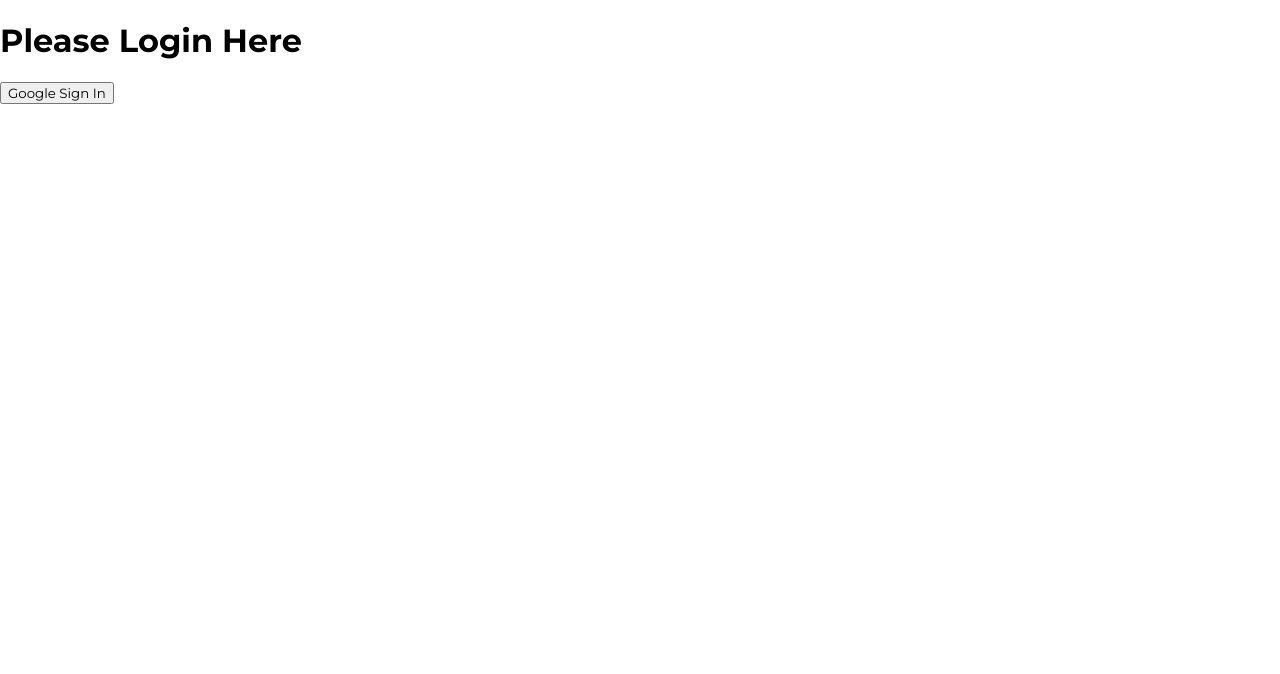
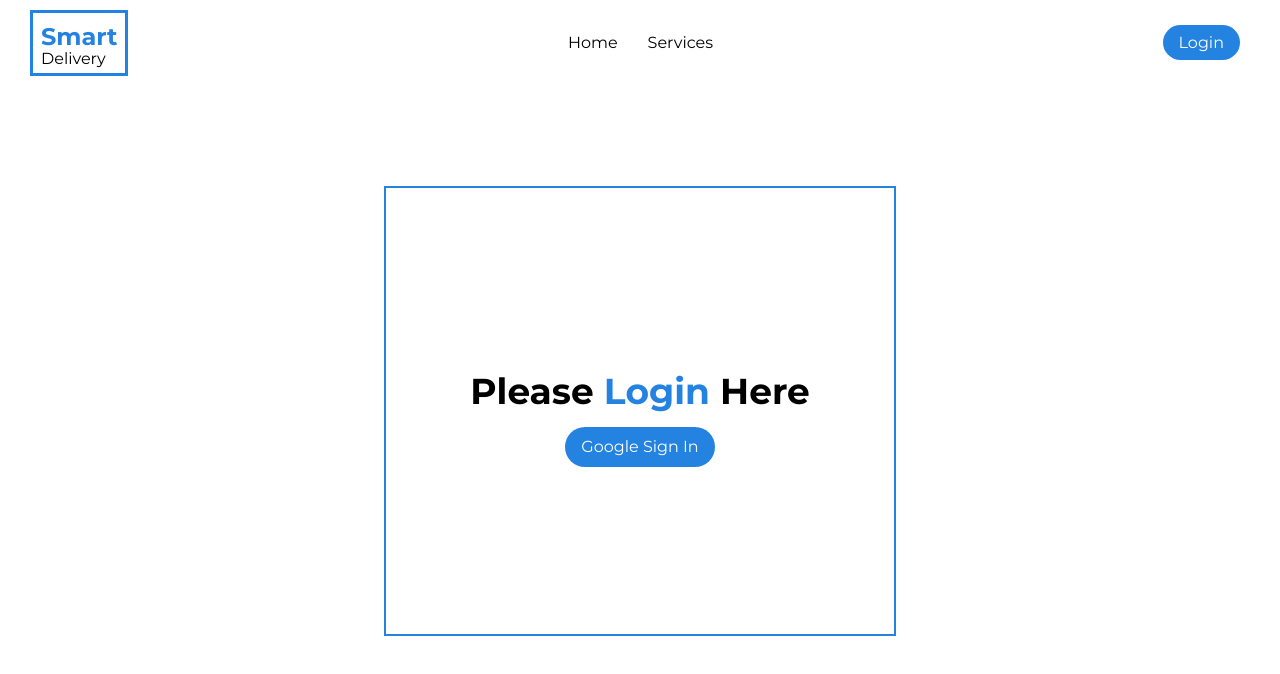
Before and after one commit to abdullahmamun1/Tourist-Service-Website-Client, a React (Create React App) app: page /login in a window 1280 px wide. Shown: the top 674 px of the page. Built offline with nearby package versions, Linux system fonts and the light colour scheme; no server answers.

Commit message:
navbar added and login page

```diff
--- /dev/null
+++ b/craco.config.js
@@ -0,0 +1,10 @@
+module.exports = {
+    style: {
+        postcss: {
+            plugins: [
+                require('tailwindcss'),
+                require('autoprefixer'),
+            ],
+        },
+    },
+}
--- a/src/App.css
+++ b/src/App.css
@@ -39,3 +39,28 @@
     transform: rotate(360deg);
   }
 }
+
+
+
+.custom-btn{
+  background-color: #2483e1;
+  color: white;
+  border: none;
+  padding: 8px 16px;
+  border-radius: 21px;
+  margin: 0 10px;
+  font-size: 16px;
+  cursor: pointer;
+}
+.custom-btn:hover{
+  background-color: #3273b4;
+  transition: 0.3s;
+}
+
+.custom-color{
+  color:#2483e1;
+}
+
+.custom-border {
+  border: 3px solid #2483e1;
+}
--- a/src/App.js
+++ b/src/App.js
@@ -12,12 +12,14 @@ import AddService from './Components/AddService/AddService';
 import PlaceOrder from './Components/PlaceOrder/PlaceOrder';
 import PrivateRoute from './Components/PrivateRoute/PrivateRoute';
 import AuthProvider from './contexts/AuthProvider';
+import Nav from './Components/Home/Header/Nav/Nav';
 
 function App() {
   return (
     <div>
       <AuthProvider>
         <Router>
+          <Nav></Nav>
           <Switch>
             <Route exact path="/">
               <Home></Home>
--- a/src/Components/Home/Header/Nav/Nav.js
+++ b/src/Components/Home/Header/Nav/Nav.js
@@ -1,9 +1,32 @@
 import React from 'react';
+import { Link } from 'react-router-dom';
+import useAuth from '../../../../hooks/useAuth';
+import './nav.css'
 
 const Nav = () => {
+    const { user, logOut } = useAuth();
     return (
-        <div>
-            <h1>This is Nav</h1>
+        <div className="nav">
+            <nav>
+                <div>
+                    <Link to="/home">
+                        <p className="leading-3 px-2 py-2
+                     custom-border"><span className="font-bold text-2xl custom-color">Smart</span> <br /> Delivery</p>
+                    </Link>
+                </div>
+                <ul>
+                    <li><Link to="/home">Home</Link></li>
+                    <li><Link to="/services">Services</Link></li>
+                    {user.email && <li><Link to="myOrders">My Orders</Link></li>}
+                    {user.email && <li><Link to="/services/manage">Manage Orders</Link></li>}
+                    {user.email && <li><Link to="/services/add">Add a Service</Link></li>}
+                </ul>
+                <div >
+                    {user.email && <small className="display-name">{user.displayName}</small>}
+                    {user.email ? <button className="custom-btn" onClick={logOut}>Logout</button> : <Link className="custom-btn " style={{ "text-decoration": "none" }} to="/login">Login</Link>}
+                </div>
+
+            </nav>
         </div>
     );
 };
--- /dev/null
+++ b/src/Components/Home/Header/Nav/nav.css
@@ -0,0 +1,57 @@
+.nav{
+    display: flex;
+    justify-content: center;
+}
+nav {
+    display: flex;
+    justify-content: space-between;
+    align-items: center;
+    margin: 0 10px;
+    width: 100%;
+    padding: 10px 20px;
+}
+nav ul{
+    display: flex;
+}
+nav ul li{
+    list-style: none;
+    padding: 5px 15px;
+}
+nav ul li a{
+    text-decoration: none;
+    color: black;
+    position: relative;
+}
+
+nav ul li a::after{
+    position: absolute;
+    content: '';
+    height: 3px;
+    width: 0%;
+    left: 0;
+    right: 0;
+    margin: 0 auto;
+    bottom: -5px;
+    background-color: #2483e1;
+}
+nav ul li a:hover::after{
+    transition: 0.3s;
+    width: 60%;
+}
+
+.display-name{
+    margin: 0 15px;
+    position: relative;
+
+}
+.display-name::after{
+    position: absolute;
+    content: '';
+    height: 1px;
+    width: 100%;
+    left: 0;
+    right: 0;
+    bottom: -5px;
+    background-color: #2483e1;
+
+}
--- a/src/Components/Home/Home.js
+++ b/src/Components/Home/Home.js
@@ -1,5 +1,4 @@
 import React from 'react';
-import useAuth from '../../hooks/useAuth';
 import Services from '../Services/Services';
 import Banner from './Banner/Banner';
 import Footer from './Footer/Footer';
@@ -8,7 +7,6 @@ import Nav from './Header/Nav/Nav';
 const Home = () => {
     return (
         <div>
-            <Nav></Nav>
             <Banner></Banner>
             <Services></Services>
             <Footer></Footer>
--- a/src/Components/Login/Login.js
+++ b/src/Components/Login/Login.js
@@ -1,6 +1,7 @@
 import React from 'react';
 import { useHistory, useLocation } from 'react-router';
 import useAuth from '../../hooks/useAuth';
+import './login.css'
 
 const Login = () => {
     const { signInUsingGoogle, setUser } = useAuth();
@@ -10,7 +11,7 @@ const Login = () => {
 
 
     const handleSignIn = () => {
-        signInUsingGoogle
+        signInUsingGoogle()
             .then((result) => {
                 setUser(result.user);
                 history.push(url)
@@ -20,9 +21,11 @@ const Login = () => {
 
     }
     return (
-        <div>
-            <h1>Please Login Here</h1>
-            <button onClick={handleSignIn}>Google Sign In</button>
+        <div className="login">
+            <div className="login-box">
+                <h1 className="text-4xl font-bold py-4">Please <span className="custom-color">Login</span> Here</h1>
+                <button className="custom-btn" onClick={handleSignIn}>Google Sign In</button>
+            </div>
         </div>
     );
 };
--- /dev/null
+++ b/src/Components/Login/login.css
@@ -0,0 +1,21 @@
+.login{
+    display: flex;
+    justify-content: center;
+    align-items: center;
+    margin-top: 100px;
+}
+
+.login-box{
+    display: flex;
+    flex-direction: column;
+    justify-content: center;
+    align-items: center;
+    height: 450px;
+    width:40%;
+    border:2px solid #2483e1;
+
+}
+
+.login-btn{
+
+}
--- a/src/hooks/useFirebase.js
+++ b/src/hooks/useFirebase.js
@@ -1,6 +1,6 @@
-import { useState } from 'react';
+import { useEffect, useState } from 'react';
 import initializeAuthentication from '../Components/Firebase/firebase.init';
-import { GoogleAuthProvider, getAuth, signInWithPopup, signOut } from "firebase/auth";
+import { GoogleAuthProvider, getAuth, signInWithPopup, onAuthStateChanged, signOut } from "firebase/auth";
 
 
 
@@ -16,18 +16,32 @@ const useFirebase = () => {
         return signInWithPopup(auth, provider)
     }
 
-    const signOut = () => {
+    useEffect(() => {
+        const unsubscribed = onAuthStateChanged(auth, (user) => {
+            if (user) {
+                setUser(user)
+                // ...
+            } else {
+                setUser({})
+            }
+        });
+        return () => unsubscribed;
+    }, [])
+
+    const logOut = () => {
         signOut(auth).then(() => {
+            console.log('signout done');
+            setUser({})
+        }).catch((error) => {
+        });
+    };
 
-        }).catch((error) => {
-            console.log(error.message);
-        });
-    }
+
     return {
         signInUsingGoogle,
         user,
         setUser,
-        signOut
+        logOut
     };
 };
 
--- a/src/index.css
+++ b/src/index.css
@@ -1,3 +1,7 @@
+@tailwind base;
+@tailwind components;
+@tailwind utilities;
+
 body {
   margin: 0;
   font-family: -apple-system, BlinkMacSystemFont, 'Segoe UI', 'Roboto', 'Oxygen',
--- /dev/null
+++ b/tailwind.config.js
@@ -0,0 +1,11 @@
+module.exports = {
+  purge: ['./src/**/*.{js,jsx,ts,tsx}', './public/index.html'],
+  darkMode: false, // or 'media' or 'class'
+  theme: {
+    extend: {},
+  },
+  variants: {
+    extend: {},
+  },
+  plugins: [],
+}
```
Also changed, not shown: package.json (+9 -3 lines), 1 other file (tests, documents, lock files or other folders).
